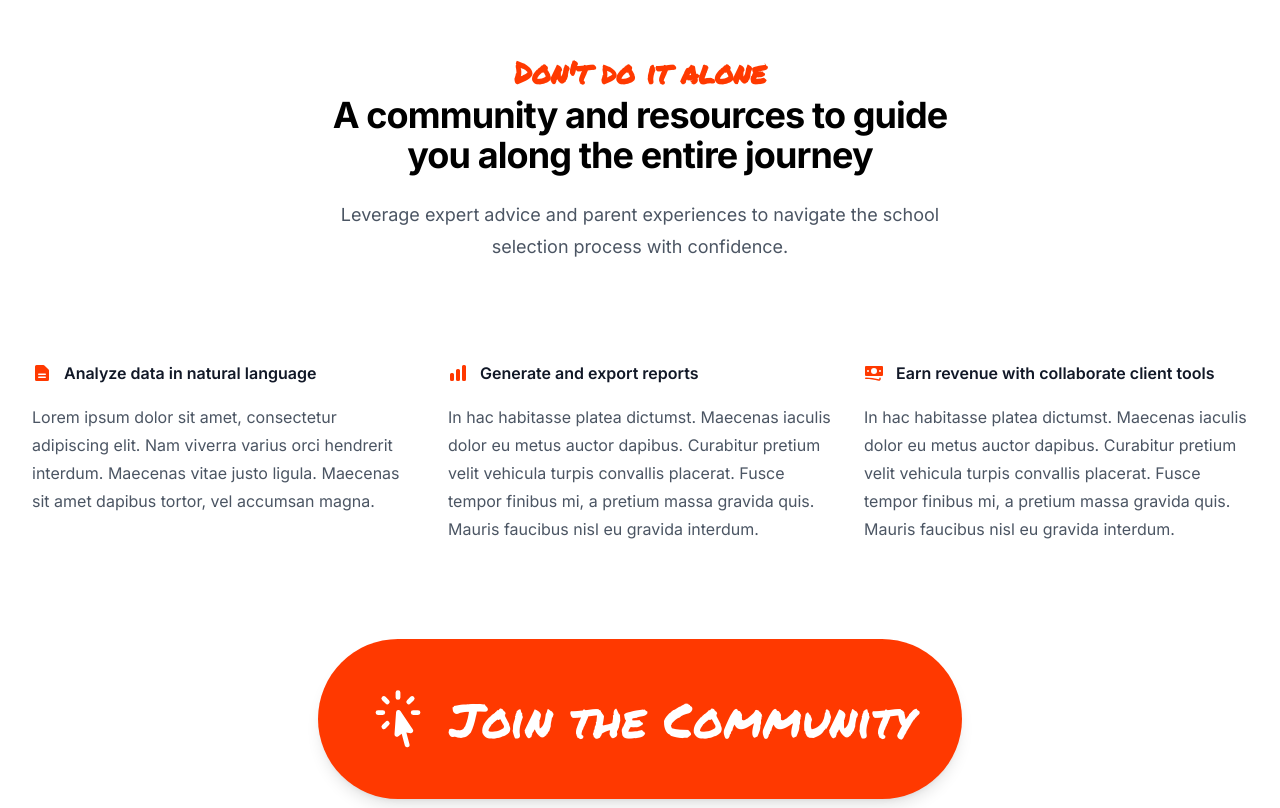
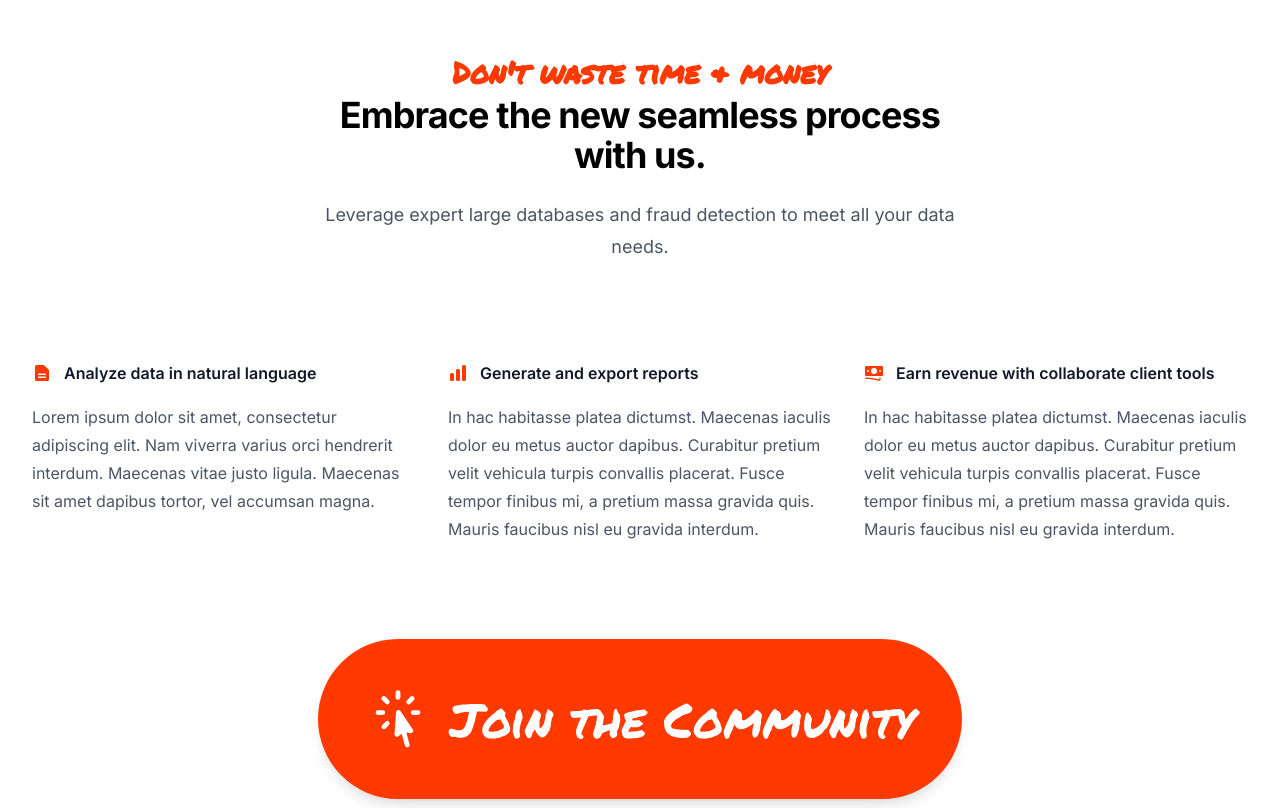
Before and after one commit to neeld3/VisceralMKT, a Next.js app: page / in a window 1280 px wide. Shown: the part 1200-2008 px from the top of the page. Built offline with nearby package versions, Linux system fonts and the light colour scheme.

Commit message:
Update page.tsx

```diff
--- a/src/app/page.tsx
+++ b/src/app/page.tsx
@@ -70,12 +70,12 @@ export default function Home() {
         <div className="bg-white py-16 sm:py-24">
           <div className="mx-auto max-w-7xl px-6 lg:px-8">
             <div className="mx-auto max-w-2xl lg:text-center">
-              <h1 className="font-permanent-marker text-custom-color text-3xl font-semibold text-center leading-7 pt-12">Don&apos;t do it alone</h1>
+              <h1 className="font-permanent-marker text-custom-color text-3xl font-semibold text-center leading-7 pt-12">Don&apos;t waste time & money</h1>
               <p className="mt-2 text-4xl font-bold tracking-tight sm:text-4xl">
-                A community and resources to guide you along the entire journey
+                Embrace the new seamless process with us.
               </p>
               <p className="mt-6 text-lg leading-8 text-gray-600">
-                Leverage expert advice and parent experiences to navigate the school selection process with confidence.
+                Leverage expert large databases and fraud detection to meet all your data needs.
               </p>
             </div>
             <div className="mx-auto mt-16 max-w-2xl sm:mt-20 lg:mt-24 lg:max-w-none">
```
